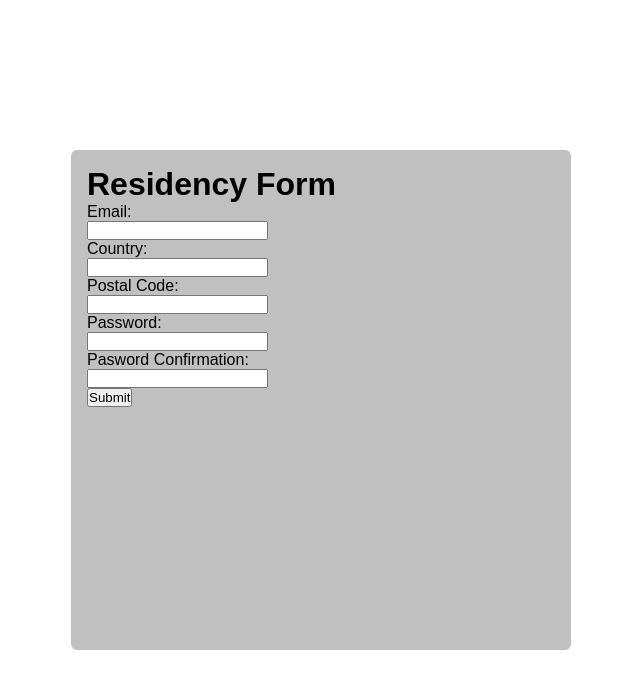
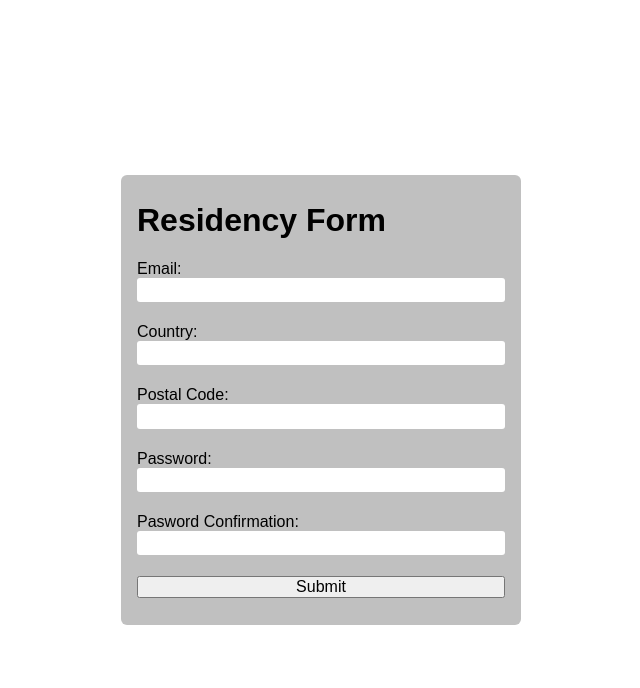
Before and after one commit to eustaquiogalano/residency-form, a website built with webpack: page src/index.html in a window 1280 px wide. Shown: the whole page, without its empty margins (319-959 px from the left). Built offline with nearby package versions, Linux system fonts and the light colour scheme.

Commit message:
style: add form contents initial design

```diff
--- a/src/styles.css
+++ b/src/styles.css
@@ -3,9 +3,6 @@
   margin: 0;
   box-sizing: border-box;
   font-family: Arial, Helvetica, sans-serif;
-}
-
-html {
   font-size: 16px;
 }
 
@@ -23,11 +20,31 @@ main {
   align-items: center;
 
   form {
-    height: 500px;
-    width: 500px;
+    height: 450px;
+    width: 400px;
     border-radius: 6px;
     background-color: rgb(192, 192, 192);
     padding: 1rem;
     font-size: 1rem;
+    display: flex;
+    flex-direction: column;
+    justify-content: space-around;
+
+    h1 {
+      font-size: 2rem;
+    }
+
+    input {
+      padding: 0.2rem;
+      font-size: 1rem;
+      width: 100%;
+      border-radius: 3px;
+      border: none;
+    }
+
+    #submit-button {
+      height: 50px;
+      width: 100%;
+    }
   }
 }
```
